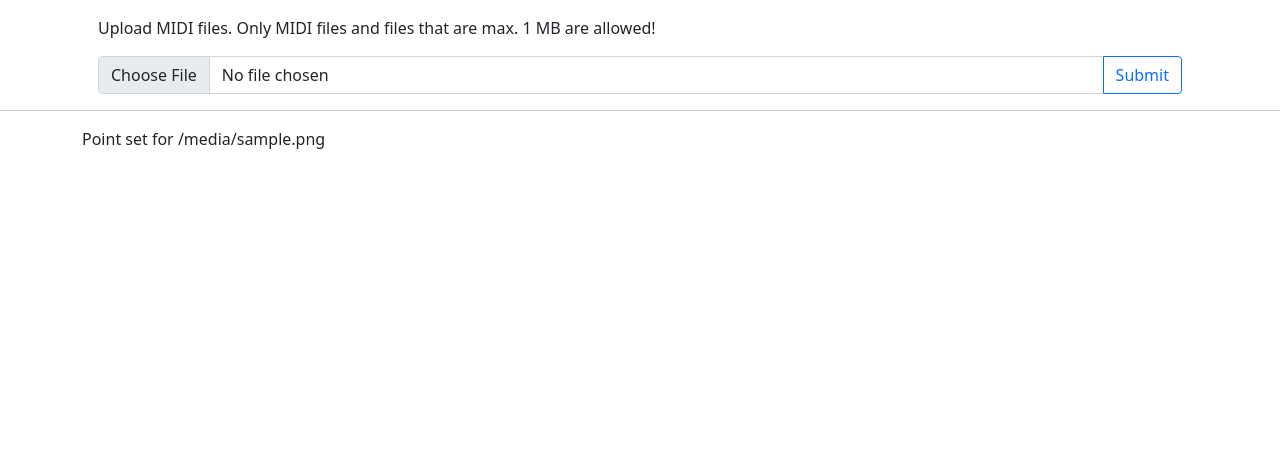
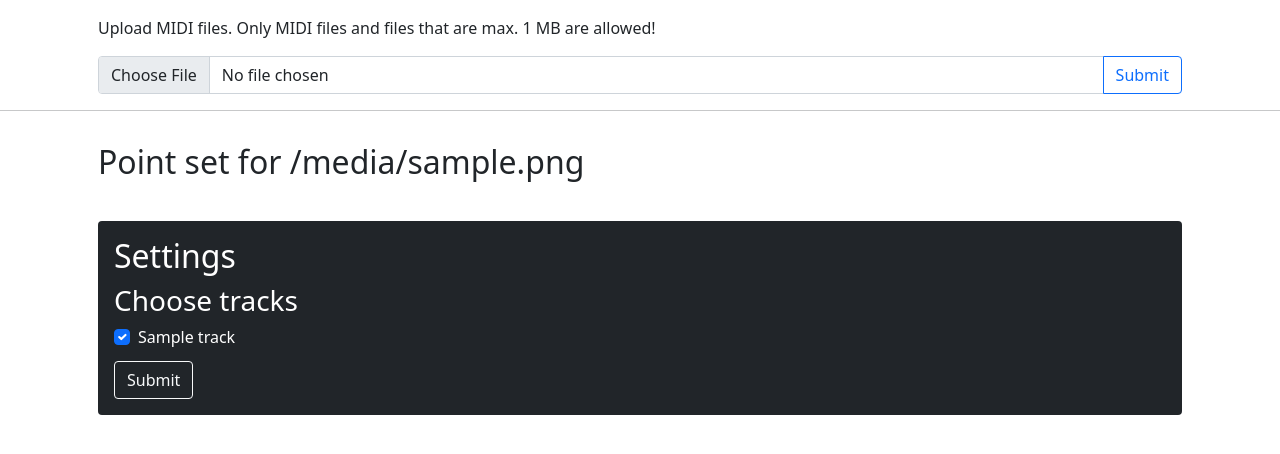
Before and after one commit to MWargelin/mupadie, a Flask app: template templates/analyse.html in a window 1280 px wide. Shown: the top 454 px of the page. Run offline with Flask 2, Linux system fonts and the light colour scheme; the template is opened without the code that fills it: most values are stand-ins (such as "Sample title", 1, 10 or a date in 2020).

Commit message:
Add possibility to form the point set from chosen tracks

```diff
--- a/app.py
+++ b/app.py
@@ -60,16 +60,21 @@ def upload_file():
 	return redirect(url_for('analyse_file', filename=filename))
 
 
-@app.route('/analyse/<path:filename>')
+@app.route('/analyse/<path:filename>', methods=['GET', 'POST'])
 def analyse_file(filename):
 	midi_filepath = os.path.join(app.config['UPLOAD_FOLDER'], filename)
-	point_set = read_midi.to_point_set(midi_filepath)
-	# plot_img_path = read_midi.create_plot(point_set)
+	tracks = read_midi.tracks_enumerate(midi_filepath)
+
+	if request.method == 'POST':
+		chosen_tracks = [int(value) for value, _ in request.form.items()]
+		point_set = read_midi.to_point_set(midi_filepath, chosen_tracks)
+	else:
+		point_set = None
+
 	return render_template('analyse.html',
 						   filename=filename,
-						   point_set=point_set,
-						   # plot_img_path=plot_img_path
-						  )
+						   tracks=tracks,
+						   point_set=point_set)
 
 
 if __name__ == '__main__':
--- a/templates/analyse.html
+++ b/templates/analyse.html
@@ -1,11 +1,28 @@
 {% extends 'base.html' %}
 
 {% block body %}
-  <div class="container">
-    <div>Point set for {{filename}}</div>
+<div class="container">
 
+  <!-- Point set visualisation -->
+  <div class="p-3">
+    <h2>Point set for {{filename}}</h2>
     <!-- Create a div where the point set will be visualised -->
     <div id="point_set_vis" style="overflow:scroll;"></div>
+  </div>
+
+  <!-- Settings and parameters-->
+  <div class="p-3 m-3 bg-dark text-white rounded">
+    <h2>Settings</h2>
+    <h3>Choose tracks</h3>
+    <form action={{ url_for('analyse_file', filename=filename) }} method="POST">
+      {% for i, track in tracks %}
+        <div class="form-group form-check mb-1">
+          <input type="checkbox" class="form-check-input" id="checkbox-{{ i }}" name="{{ i }}" checked>
+          <label class="form-check-label" for={{ track }}>{{ track.name }}</label>
+        </div>
+      {% endfor %}
+      <input class="btn btn-outline-light mt-2" type="submit" id="trackSubmit"></input>
+    </form>
   </div>
 
   <!-- Import D3 -->
@@ -19,4 +36,5 @@
   <!-- JS script to visualise the point set -->
   <script type="text/javascript" src={{ url_for('static', filename='visualise_point_set.js') }}></script>
 
+</div>
 {% endblock %}
```
Also changed, not shown: read_midi/read_midi.py (+11 -6 lines).
